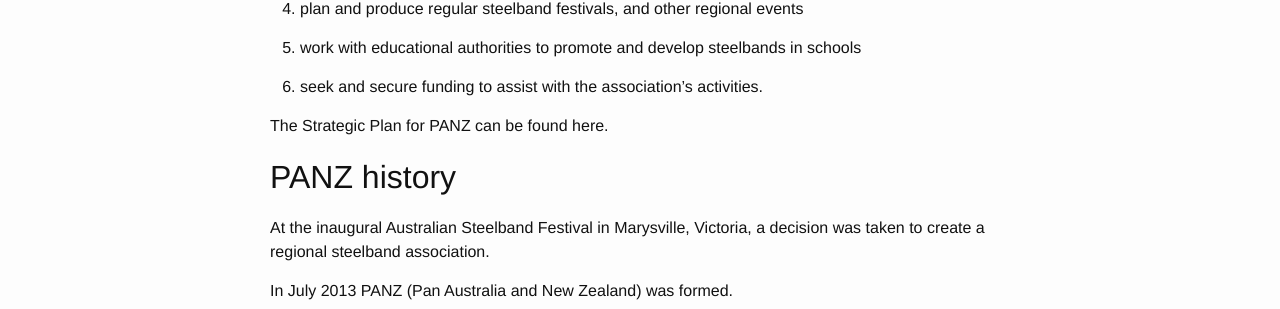
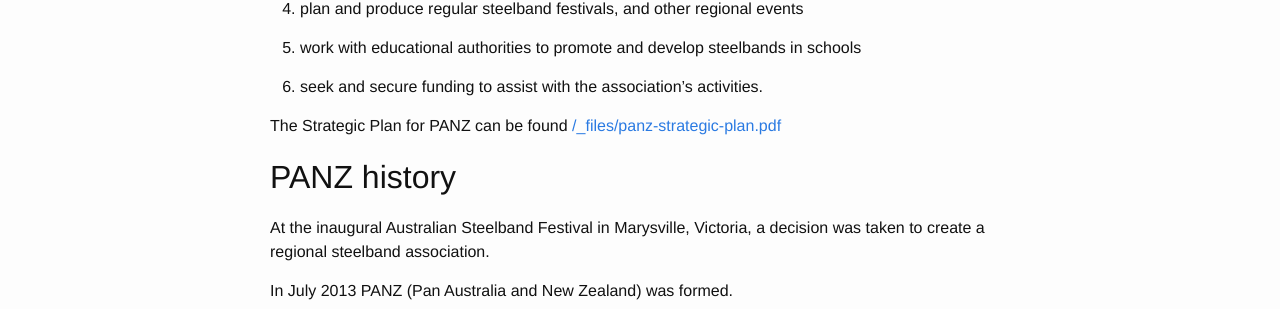
Before and after one commit to panzweb/panzweb.github.io, a Jekyll site: the page built from 1.about.markdown, in a window 1280 px wide. Shown: the part 466-775 px from the top of the page. Built offline with Jekyll 4.4.1, drawn with Linux system fonts in a browser that asks for light colours.

Commit message:
Updated 1.about.markdown

```diff
--- a/1.about.markdown
+++ b/1.about.markdown
@@ -20,7 +21,7 @@
 
 1.	seek and secure funding to assist with the association's activities.
 
-The Strategic Plan for PANZ can be found here.
+The Strategic Plan for PANZ can be found [/_files/panz-strategic-plan.pdf](here.)
 
 ## PANZ history
 
```
Also changed, not shown: other parts of 1.about.markdown (+1 -0 lines).
